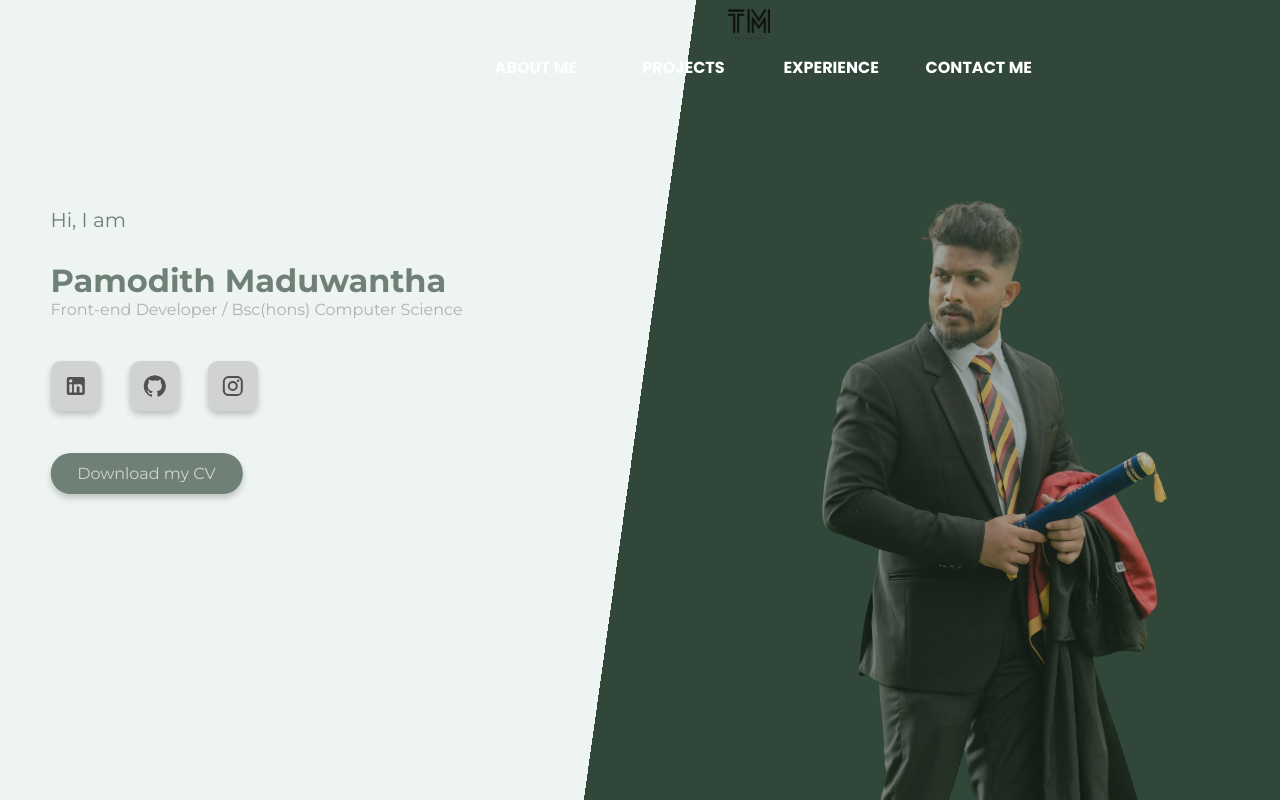
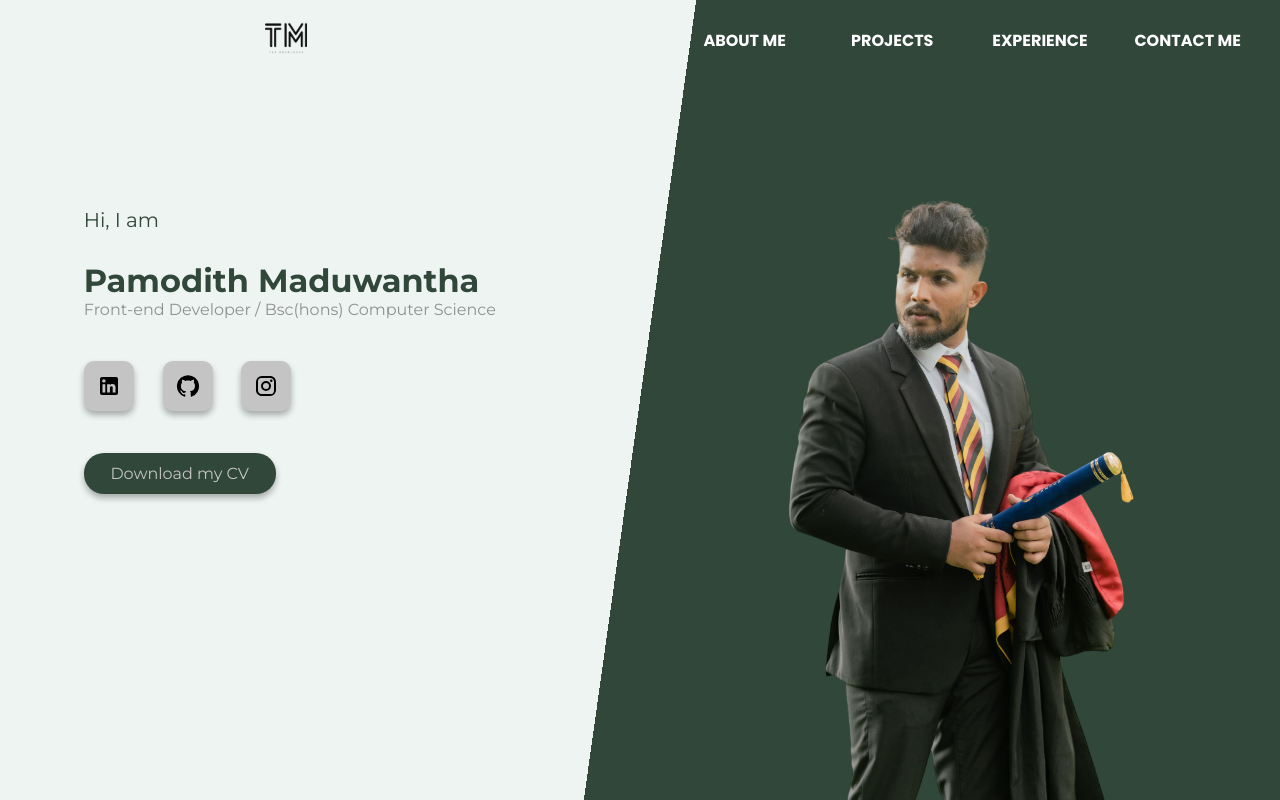
Before and after one commit to Pamodith/React-Portfolio, a React (Vite) app: page / in a window 1280 px wide. Built offline with nearby package versions, Linux system fonts and the light colour scheme.

Commit message:
after deploye test

```diff
--- a/src/App.tsx
+++ b/src/App.tsx
@@ -16,10 +16,10 @@ function App() {
     <>
     <div className="app">
       <div className="content">
-        {isLoading == true ? <LoadingPage/>:<MainNavigation/>}
+        {/* {isLoading == true ? <LoadingPage/>:<MainNavigation/>} */}
 
 
-
+        <MainNavigation/>
       </div>
     </div>
 
--- a/src/assets/styles/sass/homepage/_homepage.scss
+++ b/src/assets/styles/sass/homepage/_homepage.scss
@@ -42,6 +42,7 @@
     @include break(small) {
       flex-direction:column;
       justify-content: flex-start;
+      margin-top: 14%;
     }
   }
 
--- a/src/assets/styles/sass/navbar/_navbar.scss
+++ b/src/assets/styles/sass/navbar/_navbar.scss
@@ -5,7 +5,7 @@
 .navbar {
   &-outer {
     display: flex;
-    flex-direction: column;
+    flex-direction: row;
     justify-content: space-between;
     align-items: center;
     height: 5rem;
--- a/src/pages/ProjectsPage.tsx
+++ b/src/pages/ProjectsPage.tsx
@@ -1,8 +1,5 @@
 import RoundCard from '../components/RoundCard'
 import NavBar from '../components/NavBar'
-
-
-
 const ProjectsPage = () => {
 
   return (
```
